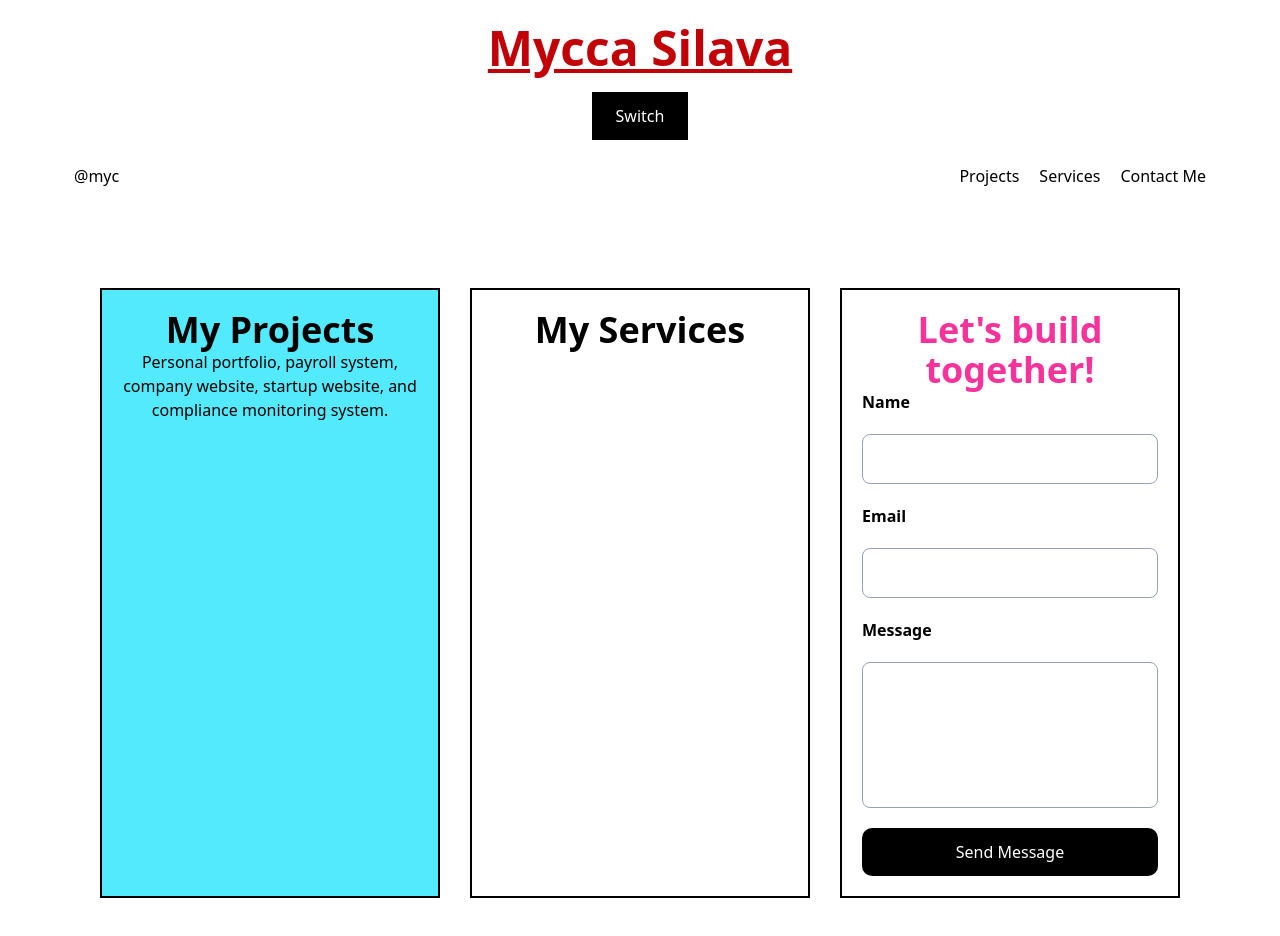
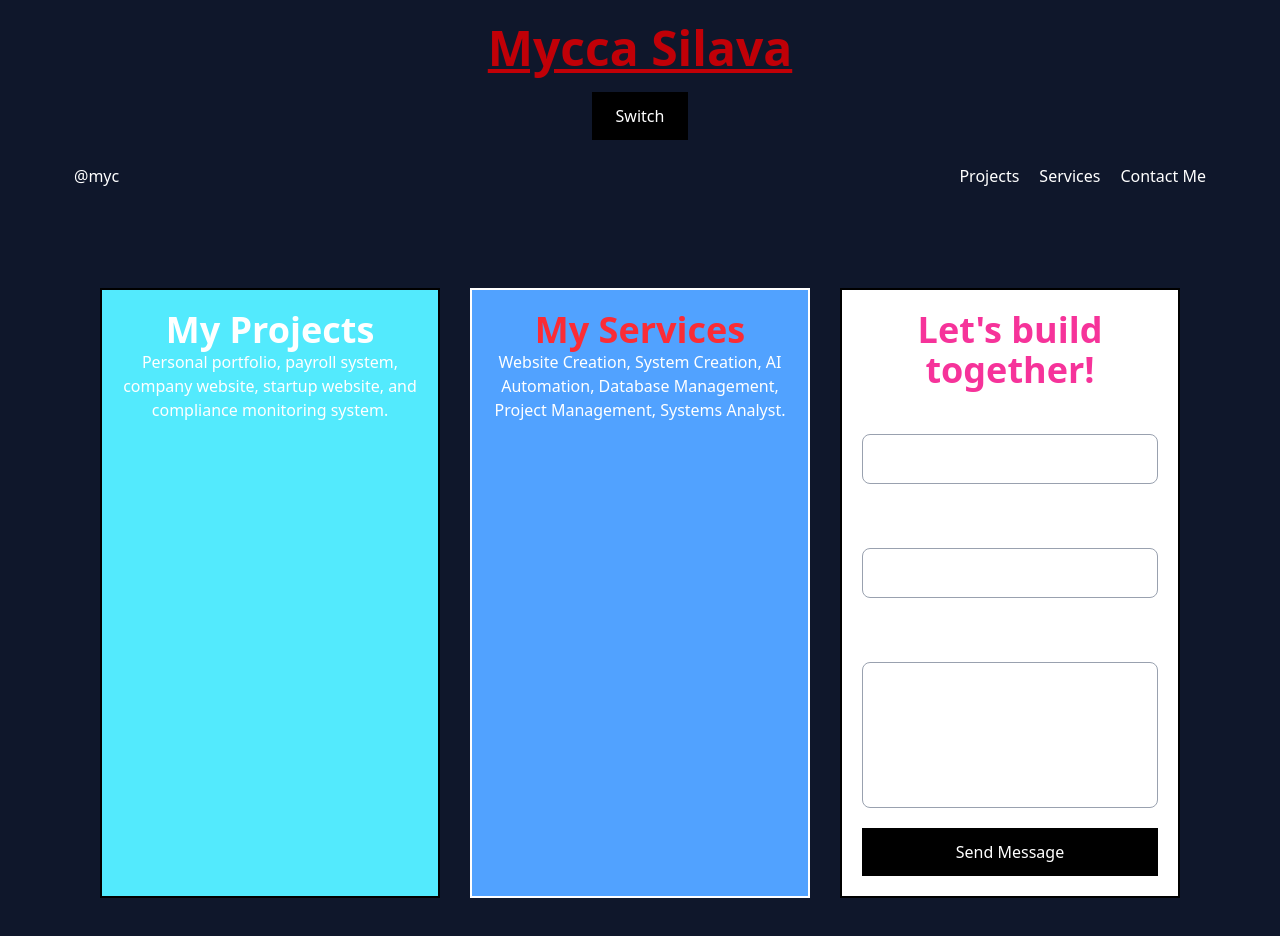
Before and after one commit to c20245795silava-debug/mycca, a plain HTML site: page index.html in a window 1280 px wide. Drawn offline with nearby package versions, Linux system fonts and the light colour scheme.

Commit message:
dark mode

```diff
--- a/index.html
+++ b/index.html
@@ -1,158 +1,158 @@
 <!DOCTYPE html>
-<html lang="en">
+<html lang="en" class="dark">
+
 
 <head>
     <meta charset="UTF-8">
     <meta name="viewport" content="width=device-width, initial-scale=1.0">
     <title>My Portfolio</title>
+    <style type="text/tailwindcss">
+        @custom-variant dark (&:where(.dark, .dark *));</style>
+    <script src="https://cdn.jsdelivr.net/npm/@tailwindcss/browser@4"></script>
 
-    <script src="https://cdn.jsdelivr.net/npm/@tailwindcss/browser@4"></script>
 
 </head>
 
-<body class="text-center bg-olive-300">
+
+<body class="text-center bg-white dark:bg-slate-900 text-slate-900 dark:text-white transition-colors duration-500">
+</body>
 <h1 class="text-3xl md:text-5xl font-bold underline text-red-700 mt-6
-           max-[600px]:text-[100px] max-[600px]:text-red-500">
-        Mycca Silava
-    </h1>
+           max-[600px]:text-[100px] max-[600px]:text-red-500">Mycca Silava</h1>
 
-    <button id="switch" class="bg-black text-white
-           px-6 py-3 rounded-5px mt-5 border-0 transition-all
-           duration-1000 hover:bg-emerald-200 hover:text-black">Switch
-    </button>
+
+<button id="switch" class="toggledark text-white px-6 py-3 rounded-5px mt-5 border-0 transition-all
+           duration-1000 hover:bg-emerald-200 bg-black hover:text-black">Switch</button>
 
 
 <header class="mt-6 px-6">
     <nav class="flex justify-between items-center mx-[50px] max-[600px]:flex-col max-[600px]:gap-[15px]">
 
-            <span>
-                @myc
-            </span>
+        <span>@myc</span>
 
-            <ul class="flex gap-5 p-0 m-0 list-none
-                   max-[600px]:flex-col
-                   max-[600px]:text-center">
+
+        <ul class="flex gap-5 p-0 m-0 list-none max-[600px]:flex-col max-[600px]:text-center">
+
 
             <li>
-                    <a href="#projects" class="transition-colors duration-500
-                           hover:text-pink-500">
-                        Projects
-                    </a>
+                <a href="#projects" class="transition-colors duration-500 hover:text-red-500">Projects</a>
             </li>
 
+
             <li>
-                    <a href="#services" class="transition-colors duration-500
-                           hover:text-pink-500">
-                        Services
-                    </a>
+                <a href="#services" class="transition-colors duration-500 hover:text-blue-500">Services</a>
             </li>
 
+
             <li>
-                    <a href="#contact" class="transition-colors duration-500
-                           hover:text-pink-500">
-                        Contact Me
-                    </a>
+                <a href="#contact" class="transition-colors duration-500 hover:text-green-500">Contact Me</a>
             </li>
+
 
         </ul>
 
+
     </nav>
+
 
 </header>
 
 
-    <main class="flex flex-wrap gap-[30px] p-[50px] m-[50px]
-             max-[600px]:p-[15px]
-             max-[600px]:m-[10px]
-             max-[600px]:gap-5">
+<main class="flex flex-wrap gap-[30px] p-[50px] m-[50px] max-[600px]:p-[15px] max-[600px]:m-[10px] max-[600px]:gap-5">
 
 
     <section id="projects"
         class="flex-1 min-w-[280px]
                border-2 border-black p-5 bg-cyan-300 max-[600px]:min-w-0 max-[600px]:flex-[1_1_100%] max-[600px]:p-[15px]">
 
+
         <h2 class="text-4xl text-black-500 font-bold
-                   max-[768px]:text-[48px]
-                   max-[768px]:text-blue-500">My Projects</h2>
+                   max-[768px]:text-[48px] max-[768px]:text-blue-500">My Projects</h2>
+
 
         <p>
-                Personal portfolio, payroll system, company website,
-                startup website, and compliance monitoring system.
+            Personal portfolio, payroll system, company website, startup website, and compliance monitoring system.
         </p>
+
 
     </section>
 
 
-        <section id="services" class="flex-1 min-w-[280px]
-               border-2 border-black p-5
-               bg-olive-400 max-[600px]:min-w-0
-               max-[600px]:flex-[1_1_100%]
-               max-[600px]:p-[15px]">
 
-            <h2 class="text-4xl text-black-500 font-bold
-                   max-[768px]:text-[48px]
-                   max-[768px]:text-blue-500">My Services</h2>
+
+    <section id="services"
+        class="flex-1 min-w-280px border-2 border-black-300 p-5 bg-blue-400 max-600px:min-w-0 max-600px:flex-1_1_100% max-600px:p-15px">
+
+
+        <h2 class="text-4xl text-red-500 font-bold max-768px:text-48px max-768px:text-blue-500">My Services</h2>
+
 
         <p class="text-white">
-                Website Creation, System Creation, AI Automation,
-                Database Management, Project Management, Systems Analyst.
+            Website Creation, System Creation, AI Automation, Database Management, Project Management, Systems
+            Analyst.
         </p>
+
 
     </section>
 
-        <section id="contact" class="flex-1 min-w-[280px]
-               border-2 border-black
-               p-5 bg-white max-[600px]:min-w-0
-               max-[600px]:flex-[1_1_100%]
-               max-[600px]:p-[15px]">
+
+    <section id="contact"
+        class="flex-1 min-w-[280px]
+               border-2 border-black p-5 bg-white max-[600px]:min-w-0 max-[600px]:flex-[1_1_100%] max-[600px]:p-[15px]">
+
 
         <h2 class="text-4xl text-pink-500 font-bold
-                   max-[768px]:text-[48px]
-                   max-[768px]:text-blue-500">Let's build together!</h2>
+                   max-[768px]:text-[48px] max-[768px]:text-blue-500">Let's build together!</h2>
+
 
         <form action="#" class="flex flex-col gap-5 text-left">
 
-                <label for="name" class="font-semibold">
-                    Name</label>
+
+            <label for="name" class="font-semibold">Name</label>
+
 
             <input type="text" id="name" name="name" required class="border border-gray-400
-                       rounded-lg
-                       px-4 py-3
-                       focus:outline-none
-                       focus:ring-2
-                       focus:ring-pink-400">
+                       rounded-lg px-4 py-3 focus:outline-none focus:ring-2 focus:ring-pink-400">
 
-                <label for="email" class="font-semibold">
-                    Email</label>
+
+            <label for="email" class="font-semibold">Email</label>
+
 
             <input type="email" name="email" id="email" required class="border border-gray-400
-                       rounded-lg
-                       px-4 py-3
-                       focus:outline-none
-                       focus:ring-2 focus:ring-pink-400">
+                       rounded-lg px-4 py-3 focus:outline-none focus:ring-2 focus:ring-pink-400">
+
 
             <!-- Message -->
-                <label for="message" class="font-semibold">
-                    Message
-                </label>
+            <label for="message" class="font-semibold">Message</label>
 
-                <textarea name="message" id="message" rows="5" required class="border border-gray-400
-                       rounded-lg px-4 py-3
-                       resize-none
-                       focus:outline-none
-                       focus:ring-2
-                       focus:ring-pink-400"></textarea>
+
+            <textarea name="message" id="message" rows="5" required
+                class="border border-gray-400
+                       rounded-lg px-4 py-3 resize-none focus:outline-none focus:ring-2 focus:ring-pink-400"></textarea>
+
 
             <button type="submit" class="bg-black text-white px-6 py-3 border-0
-                       rounded-[10px] transition-all duration-1000 hover:bg-emerald-300 hover:text-black">Send
-                    Message</button>
+                rounded-10px transition-all duration-1000 hover:bg-emerald-300 hover:text-black">
+                Send Message</button>
+
 
         </form>
 
+
     </section>
+
 
 </main>
 
+<script>
+    const tb = document.querySelector("#switch");
+    const html = document.querySelector("html");
+    tb.addEventListener("click", function () {
+        html.classList.toggle("dark");
+    });
+</script>
+
+
 </body>
 
+
 </html>
```
Lines whose indentation alone changed are shown as unchanged.
